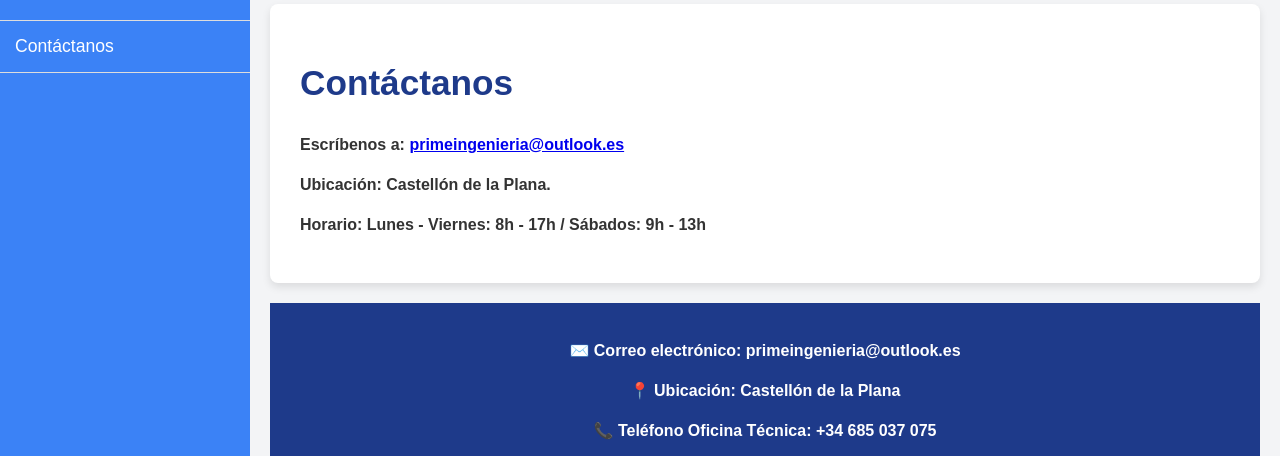
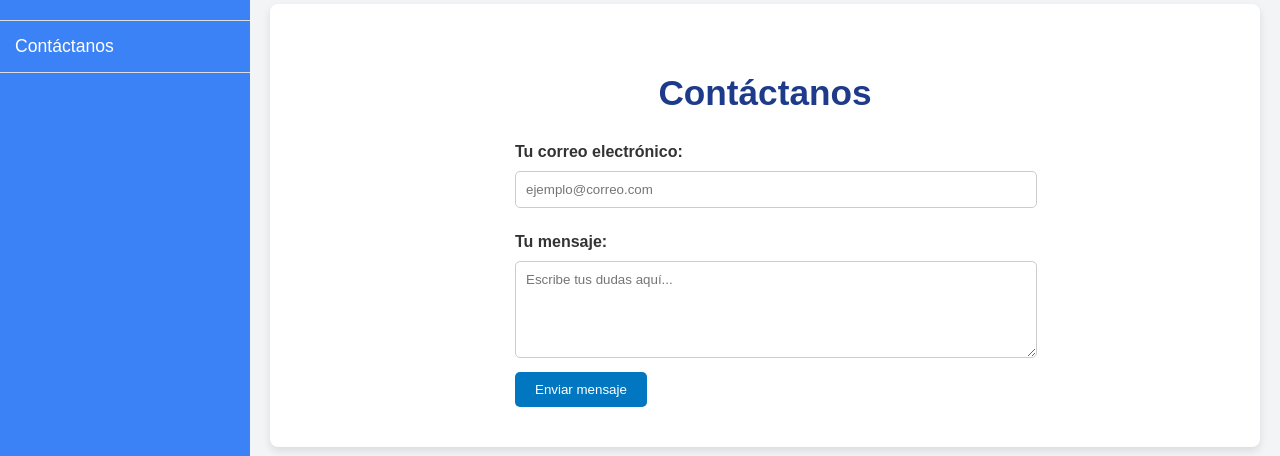
Before and after one commit to PrimeIngenieria/Prime-Ingenieria, a plain HTML site: page index.html in a window 1280 px wide. Both pictures are taken after a click on the link "Contáctanos". Shown: the part 332-788 px from the top of the page. Drawn offline with Linux system fonts and the light colour scheme.

Commit message:
Add files via upload

```diff
--- a/index.html
+++ b/index.html
@@ -441,18 +441,31 @@
             <p>Colaboramos con proveedores de calidad para garantizar los mejores resultados. Además, trabajamos con proveedores locales y cercanos para tener el mínimo problema de abastecimiento.</p>
         </section>
 
-        <section id="contacto">
-            <h2>Contáctanos</h2>
-            <p>Escríbenos a: <a href="mailto:primeingenieria@outlook.es">primeingenieria@outlook.es</a></p>
-            <p>Ubicación: Castellón de la Plana.</p>
-            <p>Horario: Lunes - Viernes: 8h - 17h / Sábados: 9h - 13h</p>
-        </section>
+        <section id="contacto" style="padding: 40px; font-family: 'Poppins', sans-serif;">
+  <h2 style="text-align: center;">Contáctanos</h2>
+  <form action="https://formspree.io/f/moqzvxyz" method="POST" style="max-width: 500px; margin: auto; font-family: 'Poppins', sans-serif;">
+
+    <label for="email" style="display: block; margin-top: 15px;">Tu correo electrónico:</label>
+    <input type="email" name="email" id="email" required placeholder="ejemplo@correo.com"
+      style="width: 100%; padding: 10px; margin: 10px 0; border-radius: 5px; border: 1px solid #ccc; font-family: 'Poppins', sans-serif;">
+
+    <label for="mensaje" style="display: block; margin-top: 15px;">Tu mensaje:</label>
+    <textarea name="mensaje" id="mensaje" rows="5" required placeholder="Escribe tus dudas aquí..."
+      style="width: 100%; padding: 10px; margin: 10px 0; border-radius: 5px; border: 1px solid #ccc; font-family: 'Poppins', sans-serif;"></textarea>
+
+    <button type="submit"
+      style="background-color: #0077C0; color: white; padding: 10px 20px; border: none; border-radius: 5px; cursor: pointer; font-family: 'Poppins', sans-serif;">
+      Enviar mensaje
+    </button>
+  </form>
+</section>
 
         <!-- Footer -->
         <footer>
     <p>✉️ <strong>Correo electrónico:</strong> <a href="mailto:primeingenieria@outlook.es">primeingenieria@outlook.es</a></p>
     <p>📍 <strong>Ubicación:</strong> Castellón de la Plana</p>
     <p>📞 <strong>Teléfono Oficina Técnica:</strong> +34 685 037 075</p>
+    <p>Horario: Lunes - Viernes: 8h - 17h / Sábados: 9h - 13h</p>
 
             <p>&copy; 2025 Prime Ingeniería. Todos los derechos reservados.</p>
         </footer>
@@ -526,10 +539,6 @@
             hamburger.classList.toggle('open'); // Hace rotar el icono hamburguesa
         }
 
-        // Mostrar la primera sección al cargar la página
-        window.onload = function() {
-            toggleSection('quienes-somos');
-        }
     </script>
 
 </body>
```
